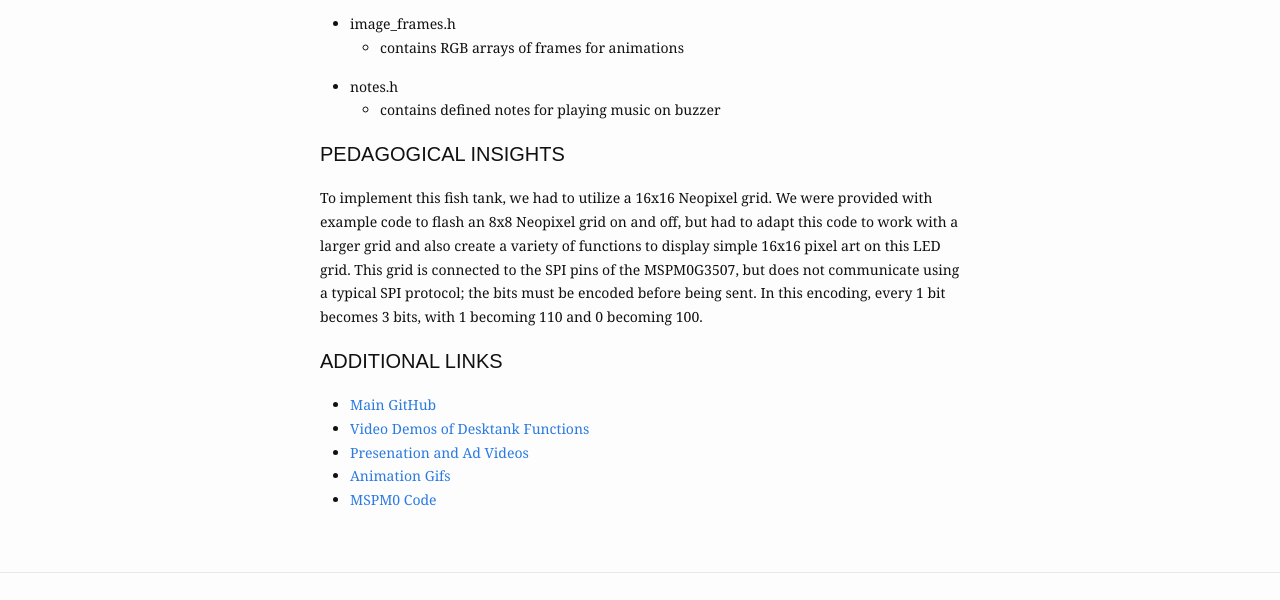
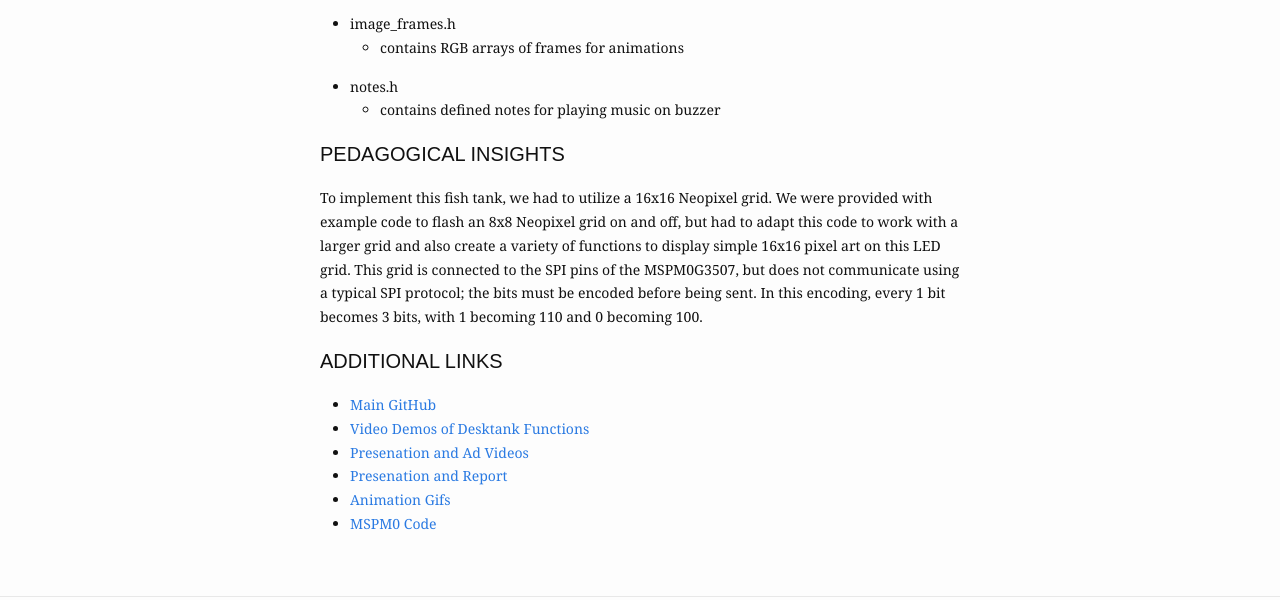
Before and after one commit to reneewrysinski/fish-tank, a plain HTML site: page index.html in a window 1280 px wide. Shown: the part 4638-5238 px from the top of the page. Drawn offline with Linux system fonts and the light colour scheme.

Commit message:
added presentation and report

```diff
--- a/index.html
+++ b/index.html
@@ -204,6 +204,7 @@
               <li><a href="url">Main GitHub</a></li>
               <li><a href="url">Video Demos of Desktank Functions</a></li>
               <li><a href="url">Presenation and Ad Videos</a></li>
+              <li><a href="url">Presenation and Report</a></li>
               <li><a href="url">Animation Gifs</a></li>
               <li><a href="url">MSPM0 Code</a></li>
             </ul>
```
Also changed, not shown: 2 other files.
